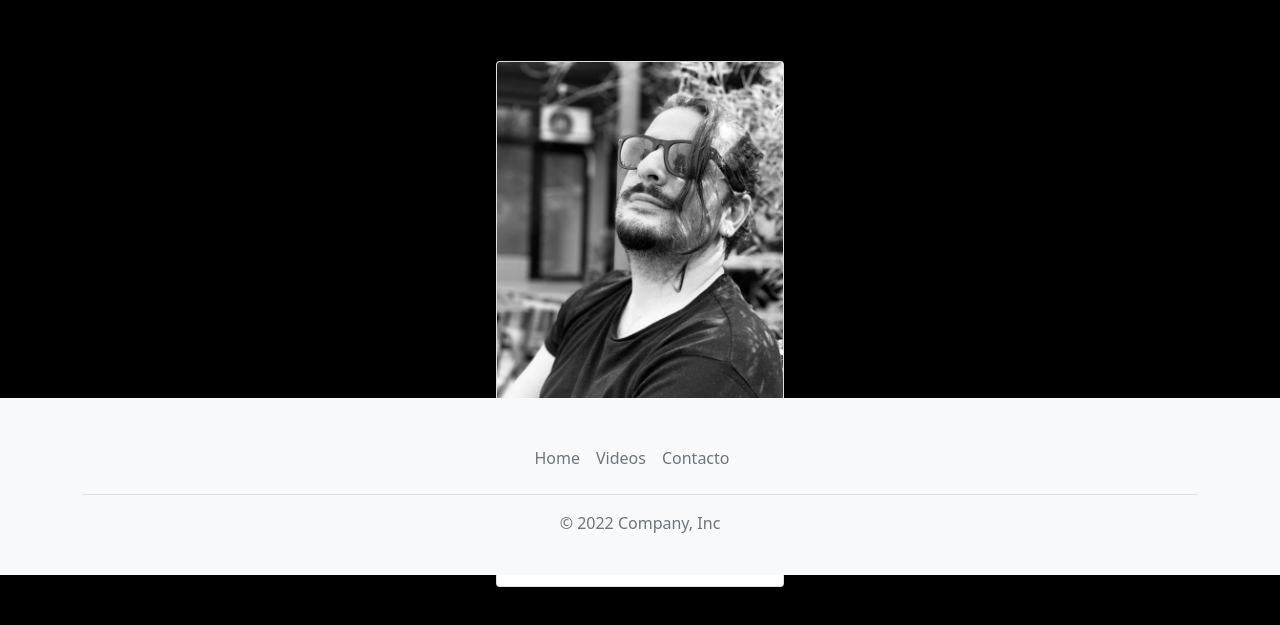
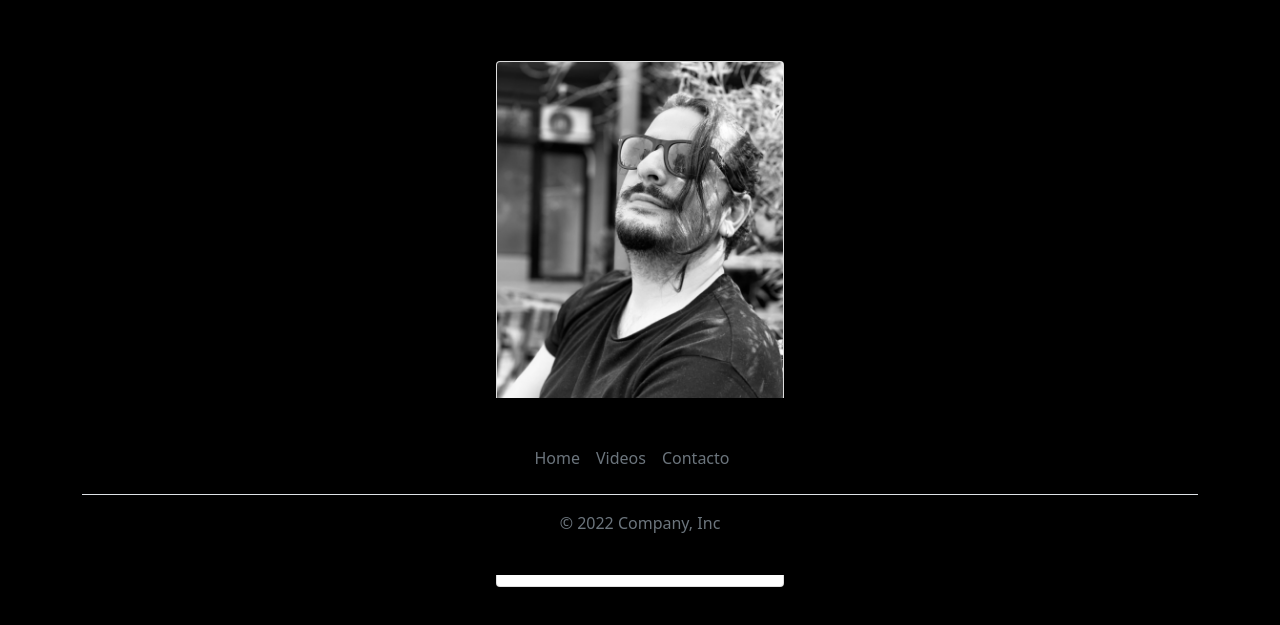
Before and after one commit to RodrigoTaboada/Editor-de-Videos-2024, a plain HTML site: page index.html in a window 1280 px wide. Shown: the part 225-850 px from the top of the page. Drawn offline with nearby package versions, Linux system fonts and the light colour scheme; a web font is replaced by a local one.

Commit message:
5to footer negro

```diff
--- a/index.html
+++ b/index.html
@@ -48,7 +48,7 @@
 
 <!-- Footer -->
 
-    <footer class="bg-light text-center py-4">
+    <footer class="bg-black text-center py-4">
         <div class="container">
             <ul class="nav justify-content-center border-bottom pb-3 mb-3">
                 <li class="nav-item"><a href="/index.html" class="nav-link px-2 text-muted">Home</a></li>
```
